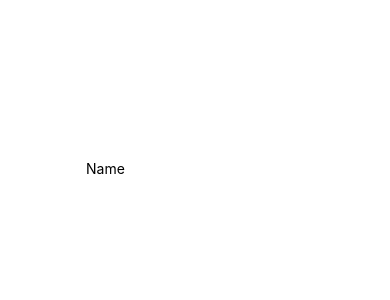
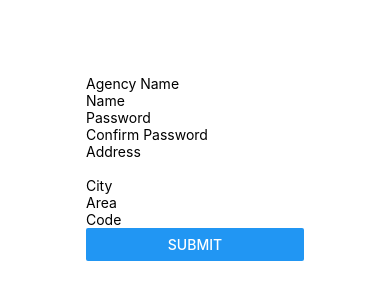
Before and after one commit to Bheemesh1706/Agencies-Frontend, a React Native app: screen / in a window 390 px wide. Shown: the part 254-554 px from the top of the page. Built offline with nearby package versions, Linux system fonts and the light colour scheme.

Commit message:
Register form architecture completed

```diff
--- a/Components/FormComponent.jsx
+++ b/Components/FormComponent.jsx
@@ -13,11 +13,14 @@ export default function FormInput (formprop)
                 onChangeText={value => onChange(value)}
                 value={value}
                 placeholder = {formprop.placeholder}
+                multiline= {formprop.name === 'Address'? true:false}
+                secureTextEntry = {formprop.placeholder === 'Password'? true:false}
             />
 
           )}
         name = {formprop.name}
         defaultValue =""
     />
+
     );
 }
--- a/Components/RegisterComponent.jsx
+++ b/Components/RegisterComponent.jsx
@@ -1,17 +1,36 @@
-import { Text, View } from 'react-native';
+import { Button, View ,Text } from 'react-native';
 import FormInput from './FormComponent';
 import {useForm} from 'react-hook-form';
 import React from 'react';
+import {RegisterSchema} from './SchemaComponent';
+import { yupResolver } from '@hookform/resolvers/yup';
+
+
 
 
 
 export default function Register() {
 
-    const {control, handleSubmit, formState: {errors} } = useForm();
+    const {control, handleSubmit, formState: {errors} } = useForm({
+        resolver: yupResolver(RegisterSchema)
+      });
+
+    const InputValues = [{name: "AgencyName", placeholder: "Agency Name"},{ name: "Name",placeholder: "Name"},
+                        {name: "Password", placeholder: "Password"},{name: "ConfirmPassword", placeholder: "Confirm Password"},
+                        {name: "Address", placeholder: "Address"},{name: "City", placeholder: "City"}, {name:"Area", placeholder :"Area"},
+                        {name: "Code",placeholder: "Code"}]
+
+
+
+    const onSubmit = data => console.log(data);
 
     return(
             <View>
-                <FormInput  control ={control}  name = "FirstName"  placeholder = "Name"/>
+                {InputValues.map(({name,placeholder})=><>
+                <FormInput  control ={control}  name = {name}  placeholder = {placeholder}/>
+                {Boolean(errors[name]) && <Text>{errors[name]?.message}</Text>}
+                </>)}
+                <Button title="Submit" onPress={handleSubmit(onSubmit)} />
             </View>
     );
 }
--- /dev/null
+++ b/Components/SchemaComponent.jsx
@@ -0,0 +1,14 @@
+import * as yup from "yup";
+
+const RegisterSchema = yup.object().shape({
+    AgencyName: yup.string().required().min(5, 'Must be exactly 5 digits'),
+    Name: yup.string().required().min(5, 'Must be exactly 5 digits'),
+    Password : yup.string().required('Password is required'),
+    ConfirmPassword : yup.string().oneOf([yup.ref('Password'), null], 'Passwords must match'),
+    Address : yup.string().required(),
+    City : yup.string().required(),
+    Area : yup.string().required(),
+    Code : yup.string().required(),
+  });
+
+export {RegisterSchema};
```
Also changed, not shown: 2 other files (tests, documents, lock files or other folders).
